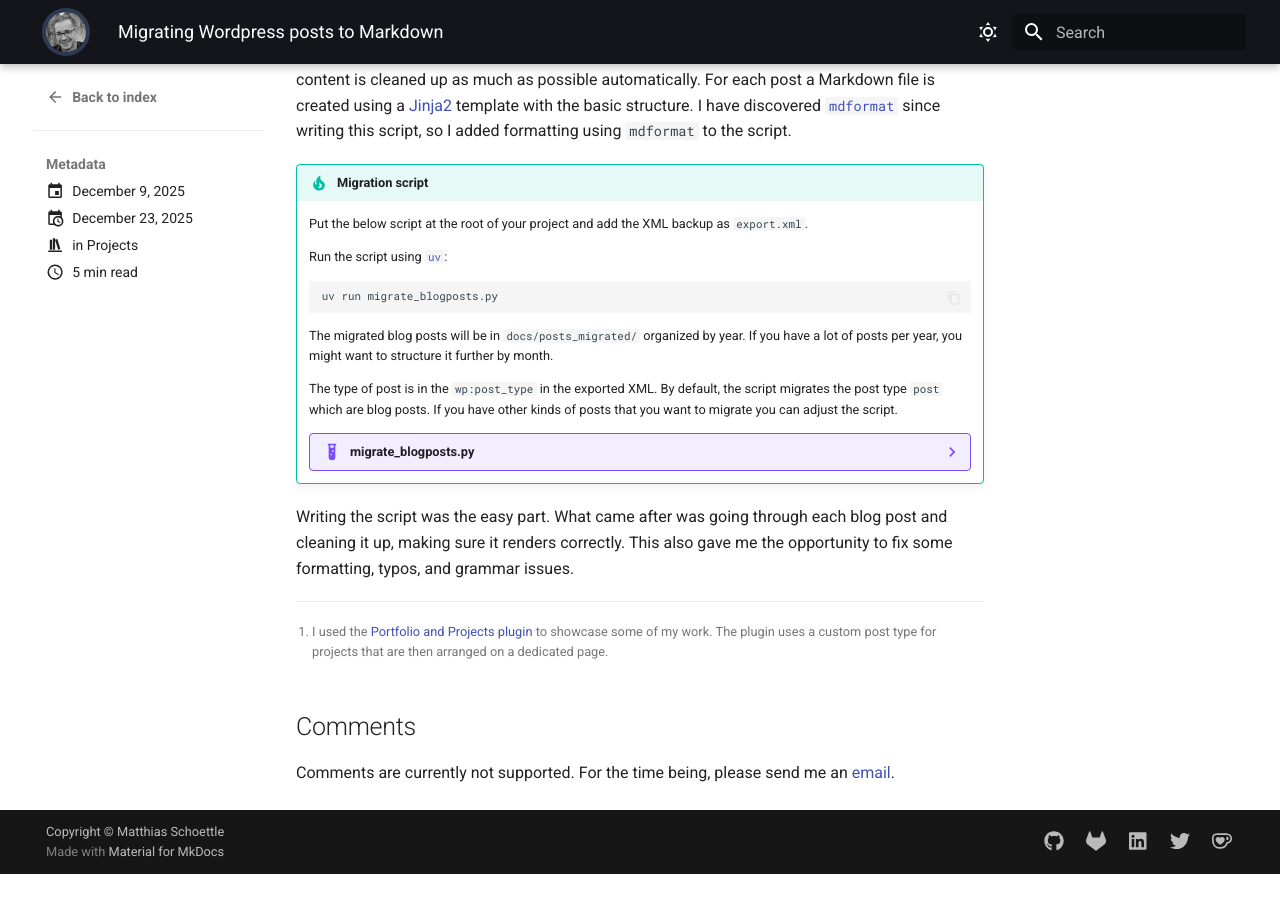
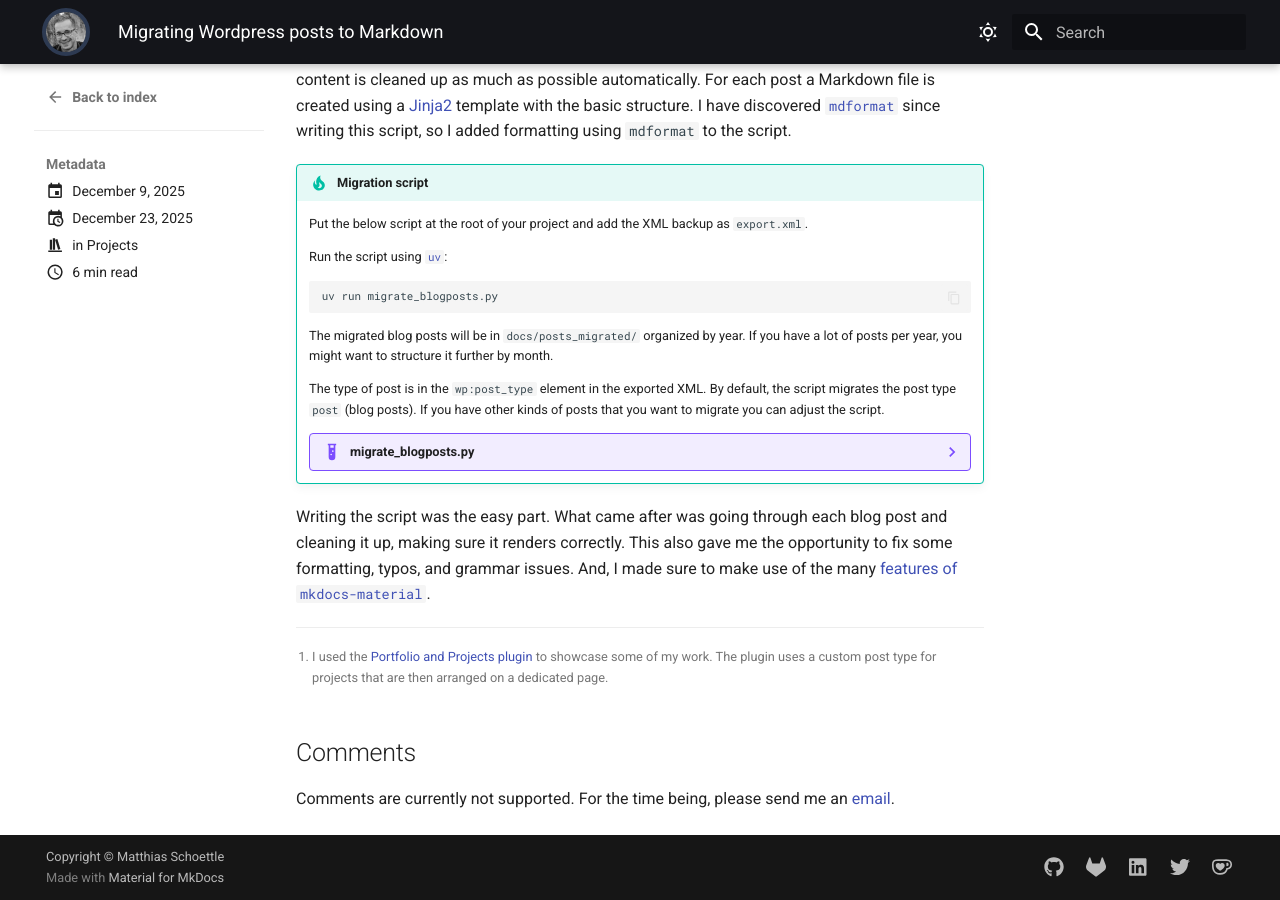
Before and after one commit to mschoettle/website, an MkDocs documentation site: the page built from docs/blog/posts/2025/migrate-wordpress-posts-markdown.md, in a window 1280 px wide and 900 px high, scrolled down 770 px. Built offline with MkDocs 1.6.1 and Material for MkDocs 9.7.7, drawn with Linux system fonts in a browser that asks for light colours; plug-ins that fetch from the network failed and are left out; before the commit the page ends 1644 px from its top, so only the background shows below that.

Commit message:
improve migration script

```diff
--- a/docs/blog/posts/2025/migrate-wordpress-posts-markdown.md
+++ b/docs/blog/posts/2025/migrate-wordpress-posts-markdown.md
@@ -55,8 +55,8 @@
     The migrated blog posts will be in `docs/posts_migrated/` organized by year.
     If you have a lot of posts per year, you might want to structure it further by month.
 
-    The type of post is in the `wp:post_type` in the exported XML.
-    By default, the script migrates the post type `post` which are blog posts.
+    The type of post is in the `wp:post_type` element in the exported XML.
+    By default, the script migrates the post type `post` (blog posts).
     If you have other kinds of posts that you want to migrate you can adjust the script.
 
     ??? example "migrate_blogposts.py"
@@ -85,6 +85,8 @@
         from markdownify import markdownify
 
         EXPORT_FILE = "export.xml"
+        # the wp:post_type of posts to migrate
+        MIGRATE_POST_TYPE = "post"
         # write blogposts.json for debugging purposes
         WRITE_JSON = True
         TZ_SOURCE = zoneinfo.ZoneInfo("Europe/Berlin")
@@ -338,6 +340,7 @@
 Writing the script was the easy part.
 What came after was going through each blog post and cleaning it up, making sure it renders correctly.
 This also gave me the opportunity to fix some formatting, typos, and grammar issues.
+And, I made sure to make use of the many [features of `mkdocs-material`](https://squidfunk.github.io/mkdocs-material/reference/).
 
 [^1]: I used the [Portfolio and Projects plugin](https://wordpress.org/plugins/portfolio-and-projects/) to showcase some of my work.
     The plugin uses a custom post type for projects that are then arranged on a dedicated page.
```
Also changed, not shown: other parts of docs/blog/posts/2025/migrate-wordpress-posts-markdown.md (+1 -1 lines).
